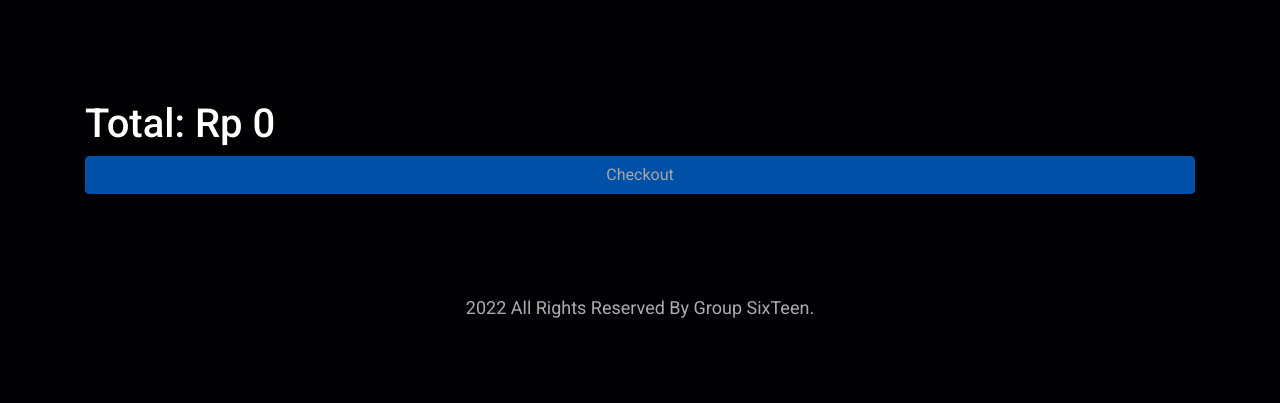
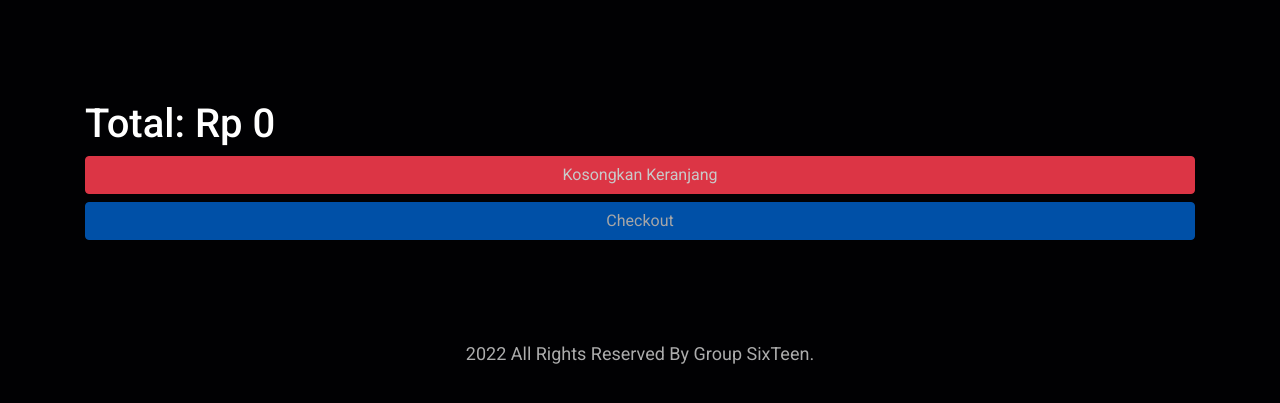
Before and after one commit to naufalfawwazi/fullstack-16, a CodeIgniter app: page /fullstack-16/index.php/user/keranjang in a window 1280 px wide. Shown: the part 135-538 px from the top of the page. Run offline with CodeIgniter, Linux system fonts and the light colour scheme; a user stored in the database is signed in; data comes from the database, SQL or seed files in the repository; some web fonts are replaced.

Commit message:
Add "Empty Cart" and "Delete Product Cart" Method

```diff
--- a/application/controllers/User.php
+++ b/application/controllers/User.php
@@ -61,10 +61,6 @@ class User extends CI_Controller {
         }
     }
 
-
-
-
-
     public function login()
     {
 
@@ -110,7 +106,7 @@ class User extends CI_Controller {
         }
     }
 
-    public  function checkout_done_view(){
+    public function checkout_done_view(){
         $id = $this->session->userdata('id');
         if(empty($id)) {
             $this->session->sess_destroy();
@@ -124,6 +120,29 @@ class User extends CI_Controller {
             $this->load->view('templates/footer');
         }
 
+    }
+
+    public function deleteProductCart()
+    {
+        $id = $this->session->userdata('id');
+        if(empty($id)) {
+            $this->session->sess_destroy();
+            redirect('home');
+        } else {
+            $idkeranjang = $this->input->get('idkeranjang');
+            $this->User_model->deleteProduct($idkeranjang);
+        }
+    }
+
+    public function emptyCartUser()
+    {
+        $id = $this->session->userdata('id');
+        if(empty($id)) {
+            $this->session->sess_destroy();
+            redirect('home');
+        } else {
+            $this->User_model->emptyCart($idkeranjang);
+        }
     }
 
     public function checkout()
--- a/application/models/User_model.php
+++ b/application/models/User_model.php
@@ -47,6 +47,24 @@ class User_model extends CI_Model {
         }
     }
 
+    public function deleteProduct()
+    {
+        $idkeranjang = $this->input->get('idkeranjang');
+        $this->db->where('id_keranjang', $idkeranjang);
+        $this->db->delete('tbl_keranjang');
+
+        redirect('user/keranjang');
+    }
+
+    public function emptyCart()
+    {
+        $iduser = $this->session->userdata('id');
+        $this->db->where('id_user', $iduser);
+        $this->db->delete('tbl_keranjang');
+
+        redirect('user/keranjang');
+    }
+
     public function getKeranjang($id)
     {
         $query = $this->db->where('id_user', $id)->get('tbl_keranjang');
--- a/application/views/keranjang/index.php
+++ b/application/views/keranjang/index.php
@@ -5,6 +5,7 @@
         <th scope="col">Nama Produk</th>
         <th scope="col">Jumlah Produk</th>
         <th scope="col">Total Harga</th>
+        <th></th>
         </tr>
     </thead>
     <tbody>
@@ -13,6 +14,7 @@
             <td><?= $kr['nama_produk'] ?></td>
             <td><?= $kr['jumlah_produk'] ?></td>
             <td>Rp <?= number_format($kr['total_harga']) ?></td>
+            <td><a href="<?= base_url('user/deleteProductCart?idkeranjang=') ?><?= $kr['id_keranjang'] ?>" style="text-decoration: none;">❌</a></td>
             </tr>
             <?php $sum += $kr['total_harga']; ?>
         <?php endforeach; ?>
@@ -20,12 +22,20 @@
     </table>
     <h1 style="margin-top: 100px; color: #fff">Total: Rp <?= number_format($sum) ?></h1>
     <?php if($sum == 0) : ?>
+      <a href="<?= base_url('user/emptyCartUser') ?>" class="btn btn-block btn-danger" style="color: #c9c9c9; pointer-events: none; cursor: default;">
+          Kosongkan Keranjang
+      </a>
       <button type="button" class="btn btn-block btn-primary" data-toggle="modal" data-target="#exampleModal" disabled>
-    <?php else : ?>
-      <button type="button" class="btn btn-block btn-primary" data-toggle="modal" data-target="#exampleModal">
-    <?php endif; ?>
           Checkout
       </button>
+    <?php else : ?>
+      <a href="<?= base_url('user/emptyCartUser') ?>" class="btn btn-block btn-danger">
+          Kosongkan Keranjang
+      </a>
+      <button type="button" class="btn btn-block btn-primary" data-toggle="modal" data-target="#exampleModal">
+          Checkout
+      </button>
+    <?php endif; ?>
 
 </div>
 
```
